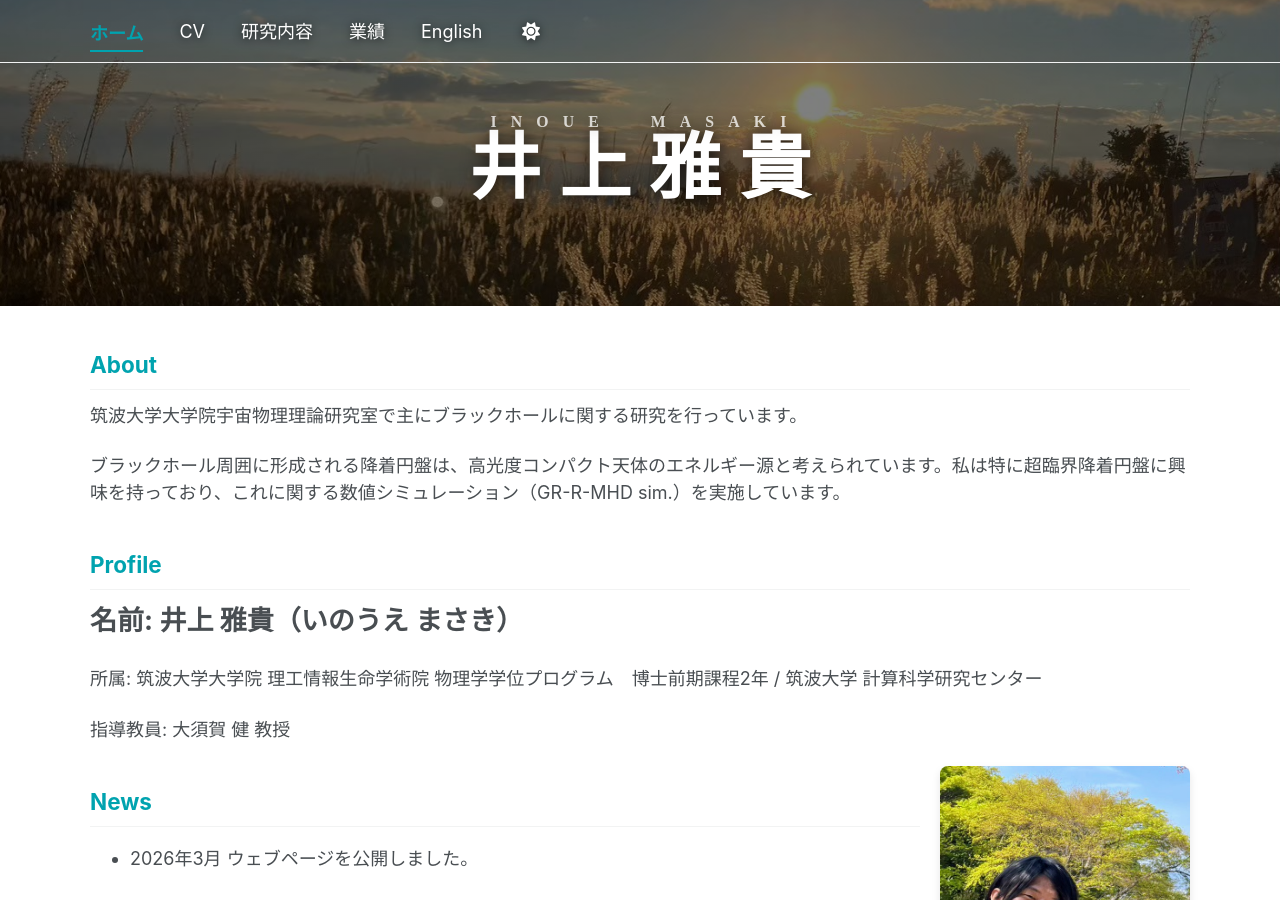
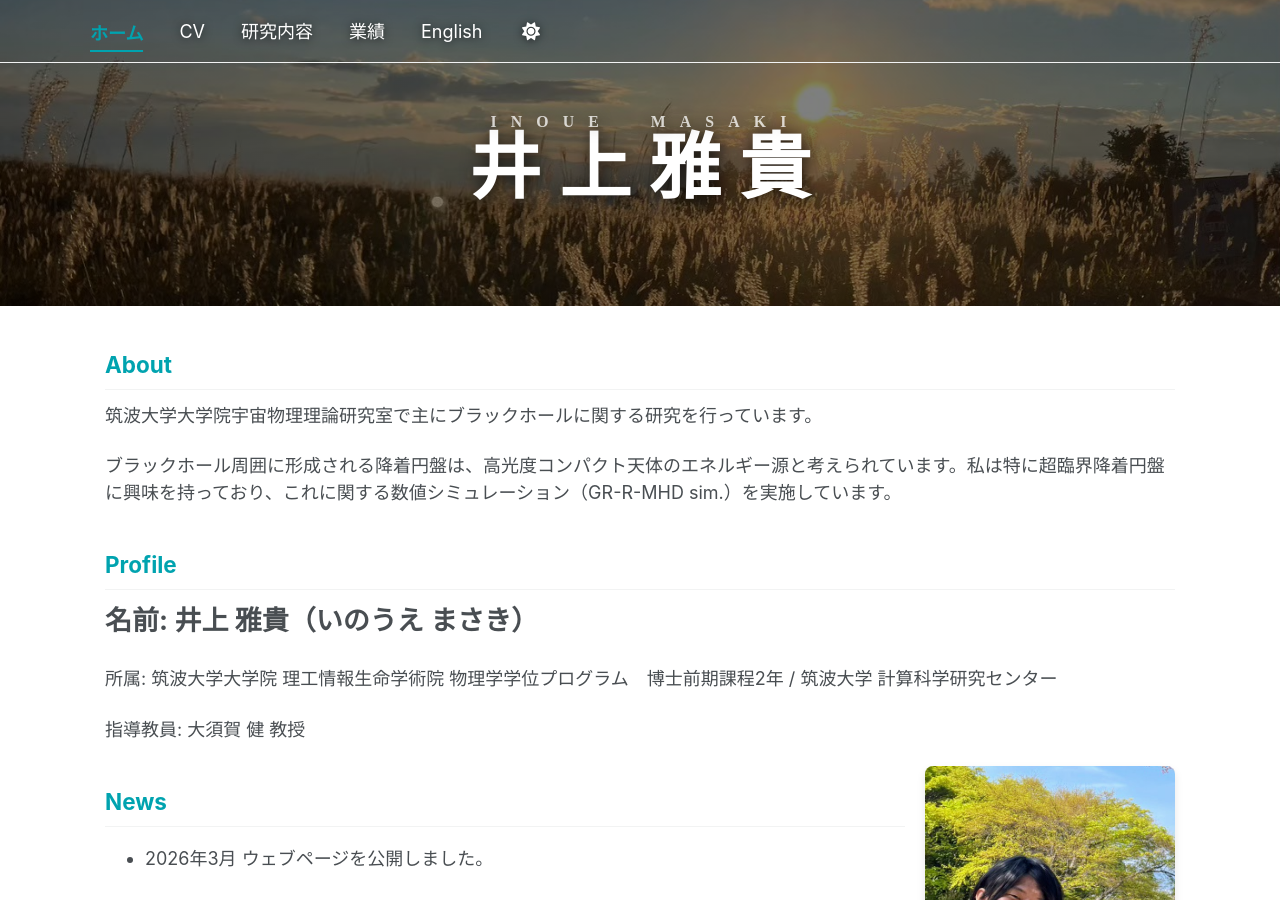
Before and after one commit to Masaki206/Masaki206.github.io, a Jekyll site: the page built from index.md, in a window 1280 px wide and 900 px high. Built offline with Jekyll 4.4.1, drawn with Linux system fonts in a browser that asks for light colours; a script bundle is joined from its source files by our own code; library files that are not in the unit come from our copies.

Commit message:
Update main.scss

```diff
--- a/assets/css/main.scss
+++ b/assets/css/main.scss
@@ -153,7 +153,7 @@ h1, h2, h3 {
 
 /* 2. 本文の横幅を絞って、両端に「読みやすい余白」を作る */
 .archive, .page__content {
-  max-width: 1100px !important; /* 本文の最大幅をXXpxに制限 */
+  max-width: 1070px !important; /* 本文の最大幅をXXpxに制限 */
   margin-left: auto !important;
   margin-right: auto !important;
   // padding: 2em 1em !important; /* 上下に余白を追加 */
```
